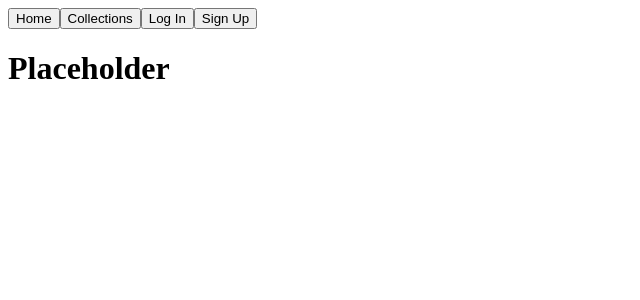
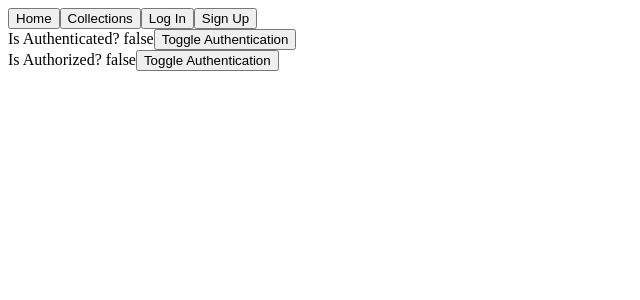
Before and after one commit to SquirtlePoke/giftly, a React app: page /login in a window 1280 px wide. Shown: the top 300 px of the page, without its empty margins (0-640 px from the left). Built offline with nearby package versions, Linux system fonts and the light colour scheme.

Commit message:
LoginView; test updateAuthenticated(), updatedAuthorized()

```diff
--- a/src/client/components/App.js
+++ b/src/client/components/App.js
@@ -4,6 +4,7 @@ import { BrowserRouter as Router, Routes, Route } from "react-router-dom";
 import NavBar from "../components/NavBar.js";
 import HomeView from "../containers/HomeView.js";
 import CollectionsView from "../containers/CollectionsView.js";
+import LoginView from "../containers/LoginView.js";
 
 
 // ! Placeholder for React Routes that don't exist, delete when Routes are implemented
@@ -23,7 +24,7 @@ const App = () => {
         {/* Dynamic content based on route */}
         <Routes>
           <Route path="/" element={<HomeView />} />
-          <Route path="/login" element={<Placeholder />} />
+          <Route path="/login" element={<LoginView />} />
           <Route path="/signup" element={<Placeholder />} />
           <Route path="/collections" element={<CollectionsView />} />
         </Routes>
--- a/src/client/containers/HomeView.js
+++ b/src/client/containers/HomeView.js
@@ -1,27 +1,8 @@
 import React from "react";
-
-import { useSelector, useDispatch } from "react-redux";
-
-import {
-  increment,
-  decrement,
-  incrementByAmount
-} from "../reducers/counterReducer.js";
-
-const HomeView = () => {
-  const { value } = useSelector(state => state.counter);
-  const dispatch = useDispatch();
+export default function HomeView() {
   return (
     <>
       <h1>HomeView</h1>
-      <button onClick={() => dispatch(decrement())}>Decrement</button>
-      <button onClick={() => dispatch(increment())}>Increment</button>
-      <button onClick={() => dispatch(incrementByAmount(2))}>
-        Increment by 2
-      </button>
-      <h2>Counter value: {value}</h2>
     </>
   );
 };
-
-export default HomeView;
--- /dev/null
+++ b/src/client/containers/LoginView.js
@@ -0,0 +1,22 @@
+import React from 'react';
+import { useSelector, useDispatch } from "react-redux";
+import { updateAuthenticated, updateAuthorized } from "../reducers/authReducer.js";
+
+export default function LoginView() {
+  const { isAuthenticated, isAuthorized } = useSelector(state => state.auth);
+  const dispatch = useDispatch();
+  return (
+    <>
+      <br></br>
+      Is Authenticated? {`${isAuthenticated}`}
+      <button onClick={() => dispatch(updateAuthenticated(!isAuthenticated))}>
+        Toggle Authentication
+      </button>
+      <br></br>
+      Is Authorized? {`${isAuthorized}`}
+      <button onClick={() => dispatch(updateAuthorized(!isAuthorized))}>
+        Toggle Authentication
+      </button>
+    </>
+  );
+}
```
Also changed, not shown: src/client/containers/AuthRequired.js (added, +7 -0 lines).
